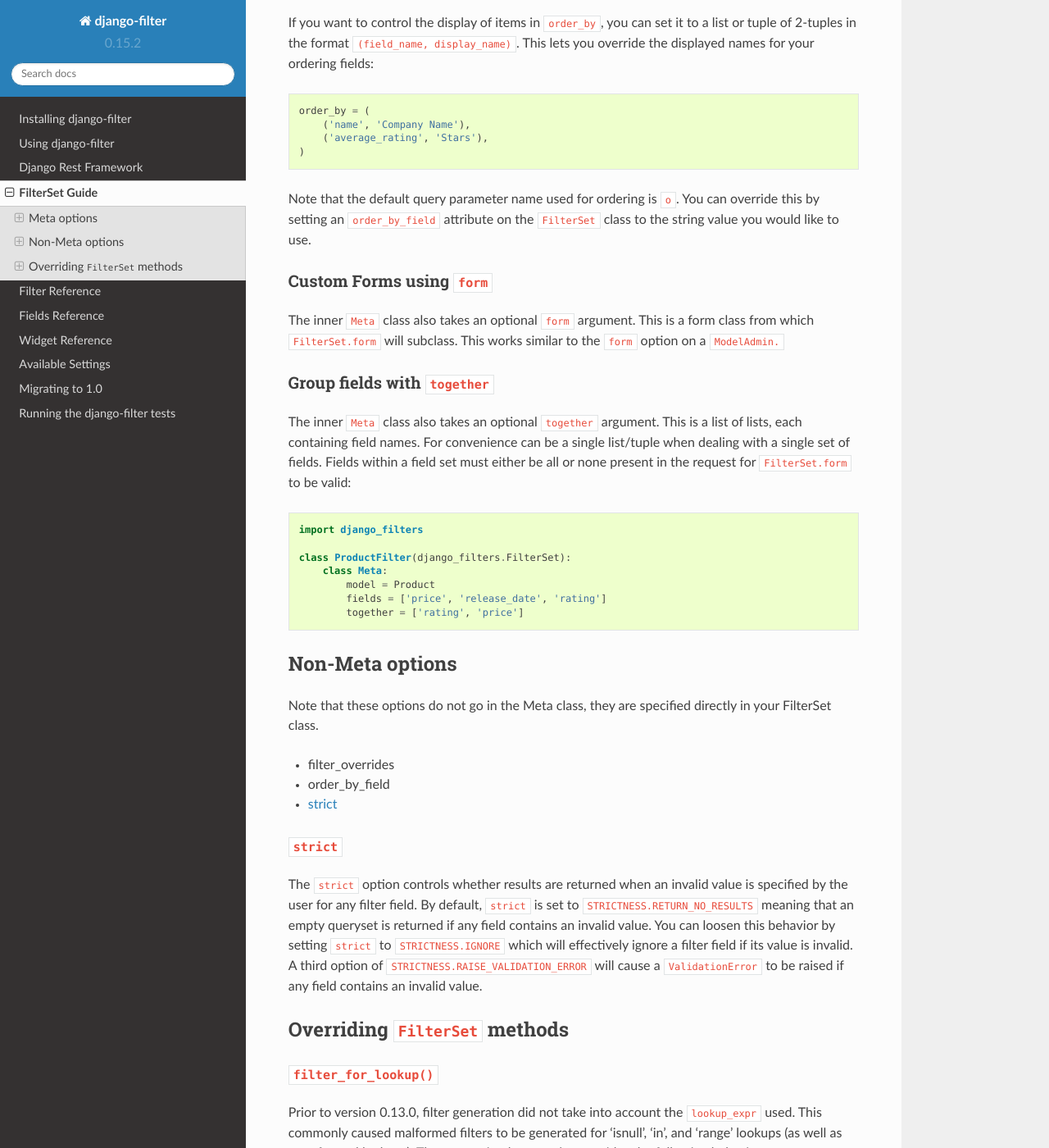
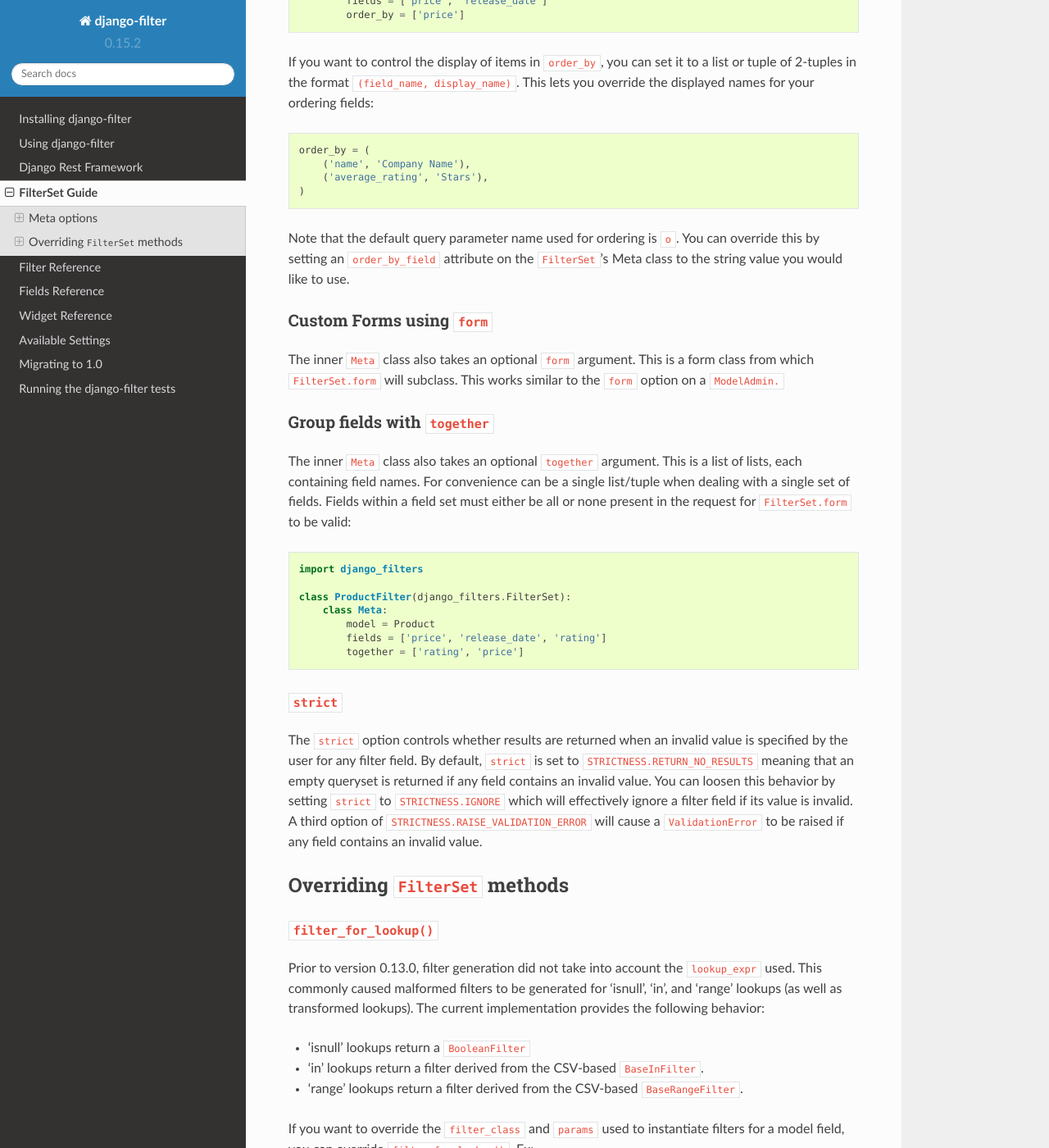
Before and after one commit to carltongibson/django-filter, a Sphinx documentation site: the page built from docs/ref/filterset.txt, in a window 1280 px wide and 1400 px high, scrolled down 1908 px. Shown: the whole window at 82% size. Built offline with Sphinx 7.4.7 and the Read the Docs theme 2.0.0, drawn with Linux system fonts in a browser that asks for light colours; some of the changed text lies outside the part shown.

Commit message:
Fix docs with regard to moving Non-Meta options

```diff
--- a/docs/ref/filterset.txt
+++ b/docs/ref/filterset.txt
@@ -151,18 +153,6 @@
             model = Product
             fields = ['price', 'release_date', 'rating']
             together = ['rating', 'price']
-
-
-Non-Meta options
-----------------
-
-Note that these options do not go in the Meta class, they are specified directly
-in your FilterSet class.
-
-- filter_overrides
-- order_by_field
-- :ref:`strict <strict>`
-
 
 .. _strict:
 
```
Also changed, not shown: other parts of docs/ref/filterset.txt (+3 -1 lines).
